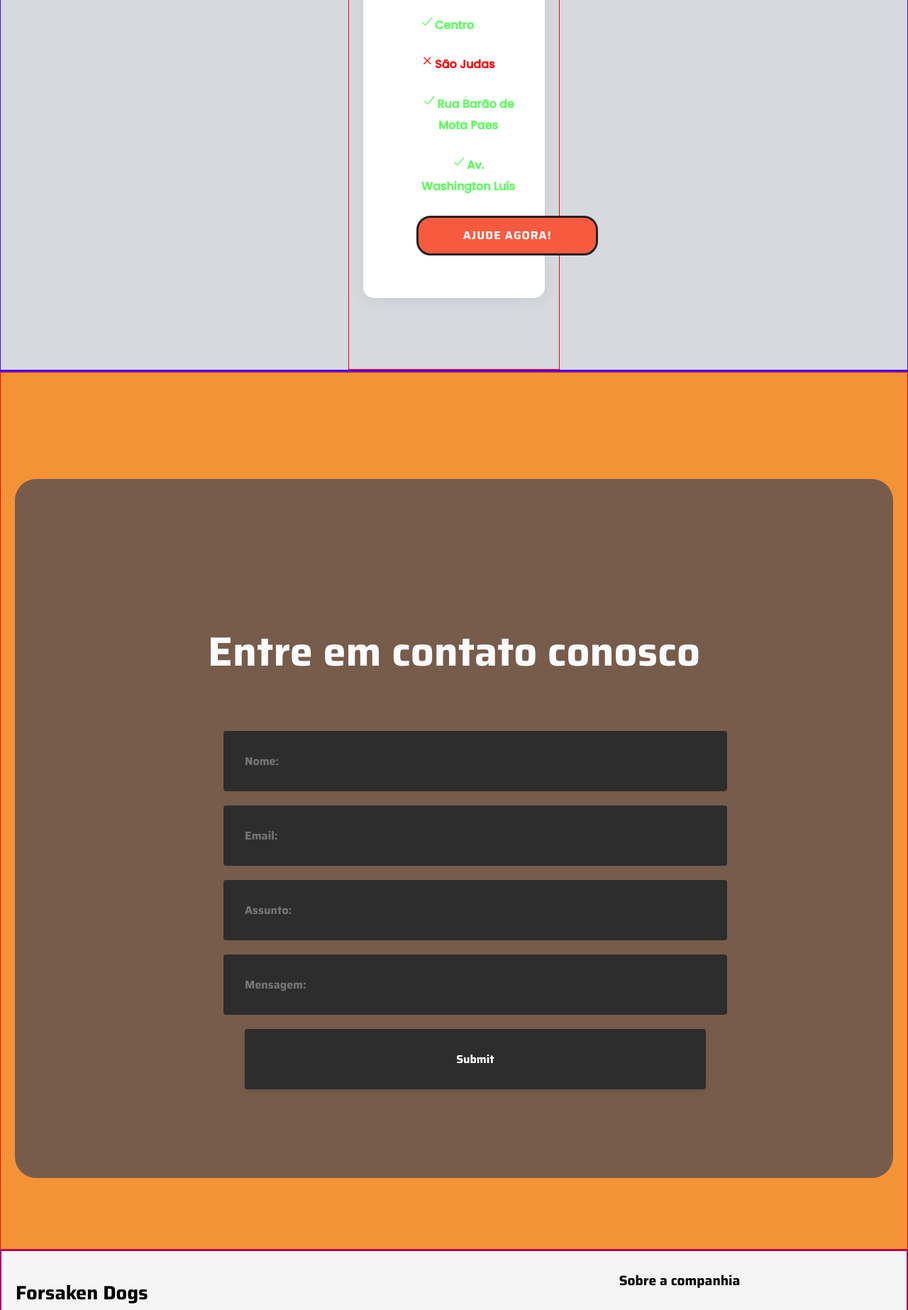
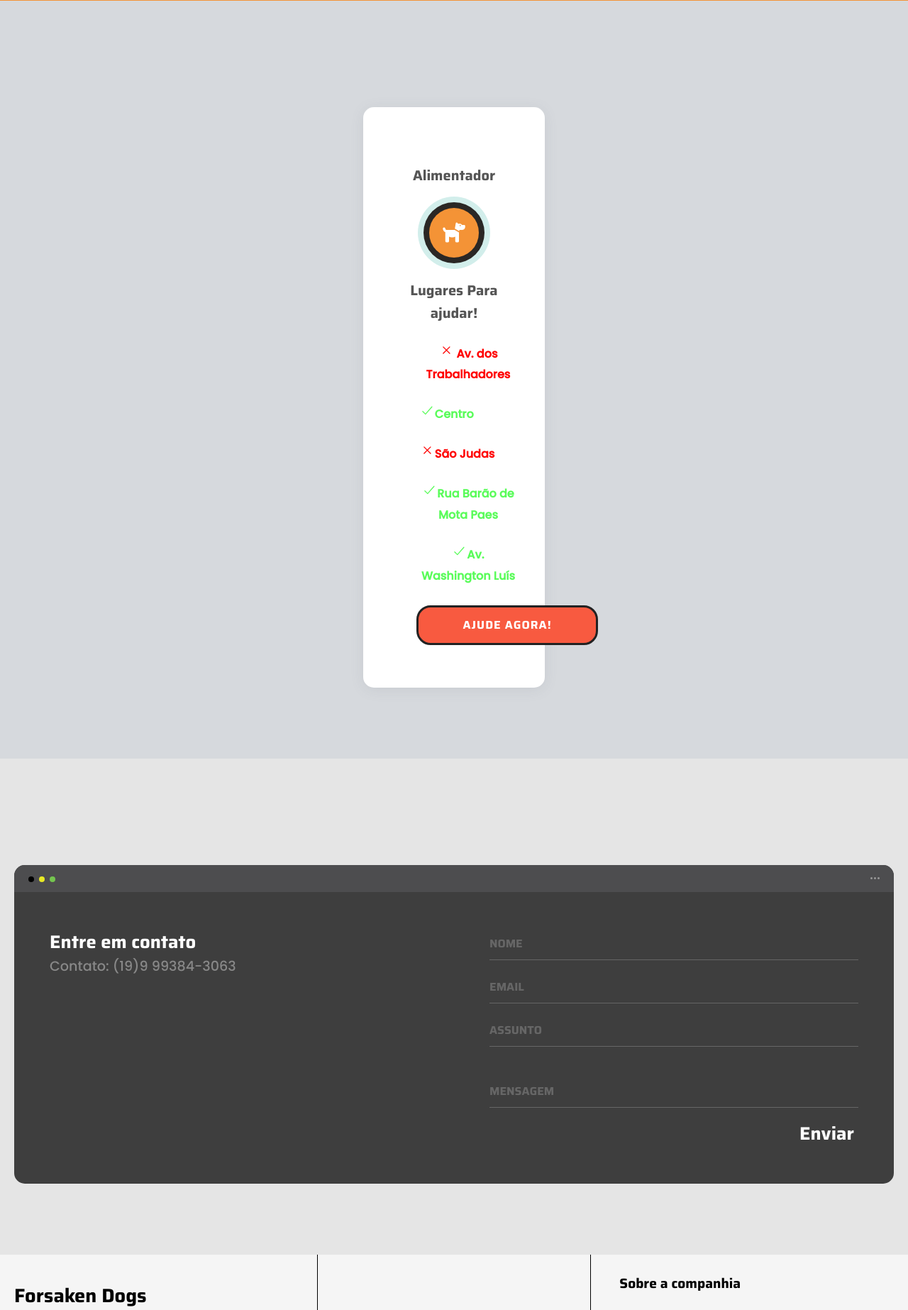
Before and after one commit to ViniciusOLucio/TCC-2023, a PHP site: page / in a window 1280 px wide. Shown: the part 3131-4977 px from the top of the page at 71% size. Run offline with PHP 8.4, Linux system fonts and the light colour scheme; some libraries are stand-ins or nearby versions.

Commit message:
adicao da sessão de contato

```diff
--- a/assets/css/base/base.css
+++ b/assets/css/base/base.css
@@ -6,20 +6,21 @@
     max-width: 1440px;
     margin: 0 auto;
     padding: 0px 20px;
-    border: 1px solid red;
+    /* border: 1px solid red;  */
   }
   .cima{
     padding-top: 150px;
   }
   .cor-preta{
-    background-color: #e5e5e5;
+    background-color: #e5e5e5 !important;
 }
+
   .cor-branca{
     background-color: whitesmoke !important;
   }
   .col-100{
     background-color:var(--cor-t);
-    border: 1px solid rgb(72, 0, 255);
+    /* border: 1px solid rgb(72, 0, 255);  */
 
   }
   .cor-cinza{
@@ -37,13 +38,13 @@
 }
 /* GRIDS */
 .grid-1{
-  border: 1px solid greenyellow;
+  /* border: 1px solid greenyellow; */
   display: grid;
   grid-template-columns:  1fr;
   gap:40px;
 }
 .grid-2{
-  border: 1px solid greenyellow;
+  /* border: 1px solid greenyellow; */
   display: grid;
   grid-template-columns: 1fr 1fr;
   gap:40px;
--- a/assets/css/base/contato.css
+++ b/assets/css/base/contato.css
@@ -1,63 +1,183 @@
+
+  .screen {
+    position: relative;
+    background: #3e3e3e;
+    border-radius: 15px;
+  }
+
+  .screen:after {
+    content: '';
+    display: block;
+    position: absolute;
+    top: 0;
+    left: 20px;
+    right: 20px;
+    bottom: 0;
+    border-radius: 15px;
+    box-shadow: 0 20px 40px rgba(0, 0, 0, .4);
+    z-index: -1;
+  }
+
+  .screen-header {
+    display: flex;
+    align-items: center;
+    padding: 10px 20px;
+    background: #4d4d4f;
+    border-top-left-radius: 15px;
+    border-top-right-radius: 15px;
+  }
+
+  .screen-header-left {
+    margin-right: auto;
+  }
+
+  .screen-header-button {
+    display: inline-block;
+    width: 8px;
+    height: 8px;
+    margin-right: 3px;
+    border-radius: 8px;
+    background: white;
+  }
+
+  .screen-header-button.close {
+    background: #000000;
+  }
+
+  .screen-header-button.maximize {
+    background: #e8e925;
+  }
+
+  .screen-header-button.minimize {
+    background: #74c54f;
+  }
+
+  .screen-header-right {
+    display: flex;
+  }
+
+  .screen-header-ellipsis {
+    width: 3px;
+    height: 3px;
+    margin-left: 2px;
+    border-radius: 8px;
+    background: #999;
+  }
+
+  .screen-body {
+    display: flex;
+  }
+
+  .screen-body-item {
+    flex: 1;
+    padding: 50px;
+  }
+
+  .screen-body-item.left {
+    display: flex;
+    flex-direction: column;
+  }
+
+  .app-title {
+    font-weight: 800;
+    font-family: "Saira";
+    display: flex;
+    flex-direction: column;
+    position: relative;
+    color: #ffffff;
+    font-size: 1.6rem;
+  }
 
 
 
-
-
-.caixa-contato{
-    border-radius: 30px;
-    background-color: var(--cor-t);
-    height: 100%;
-    width: 100%;
+  .app-contact {
+    font-family: "Poppins";
+    margin-top: auto;
+    font-size: 1.2rem;
+    color: #888;
   }
 
-.form-contato input {
+  .app-form-group {
+    margin-bottom: 15px;
+  }
+
+  .app-form-group.message {
+    margin-top: 40px;
+  }
+
+  .app-form-group.buttons {
+    margin-bottom: 0;
+    text-align: right;
+  }
+
+  .app-form-control {
+    width: 100%;
+    padding: 10px 0;
+    background: none;
+    border: none;
+    border-bottom: 1px solid #666;
+    color: #ddd;
     font-family: "Saira";
     font-weight: 800;
-   margin-top: 20px;
-    padding: 30px;
-    border: 0;
-    width: 100%;
     font-size: 1rem;
-    background-color: #2d2d2d;
-    color: white;
-    border-radius: 4px;
+    text-transform: uppercase;
+    outline: none;
+    transition: border-color .2s;
+  }
+
+  .app-form-control::placeholder {
+    color: #666;
+  }
+
+  .app-form-control:focus {
+    border-bottom-color: #ddd;
+  }
+
+  .app-form-button {
+    font-family: "Saira";
+    font-weight: 800;
+    background: none;
+    border: none;
+    color: #ffffff;
+    font-size: 1.6rem;
+    cursor: pointer;
+    outline: none;
+  }
+
+  .app-form-button:hover {
+    color: #68d45c;
   }
 
 
-.input-container {
-    width: 650px;
-    max-width: 100%;
-    margin: 20px auto 25px auto;
+
+  @media screen and (max-width: 520px) {
+    .screen-body {
+      flex-direction: column;
     }
 
-.submit-btn {
-margin-left: 30px;
-    display: flex;
-    font-family: "Saira";
-    font-weight: 800;
-    padding: 7px 35px;
-    border-radius: 5px;
-    display: inline-block;
-    background-color: #4b8cfb;
-    color: white;
-    font-size: 1.6rem;
-    cursor: pointer;
-    box-shadow: 0 2px 5px 0 rgba(0,0,0,0.06),
-              0 2px 10px 0 rgba(0,0,0,0.07);
-    -webkit-transition: all 300ms ease;
-    transition: all 300ms ease;
+    .screen-body-item.left {
+      margin-bottom: 30px;
     }
 
-.submit-btn:hover {
-    transform: translateY(3px);
-    box-shadow: 0 1px 1px 0 rgba(0,0,0,0.10),
-              0 1px 1px 0 rgba(0,0,0,0.09);
+    .app-title {
+      flex-direction: row;
     }
 
-@media (max-width: 768px) {
-    .submit-btn {
-        width:100%;
-        float: none;
-        text-align:center;
+    .app-title span {
+      margin-right: 12px;
+    }
+
+    .app-title:after {
+      display: none;
     }
   }
+
+  @media screen and (max-width: 600px) {
+    .screen-body {
+      padding: 40px;
+    }
+
+    .screen-body-item {
+      padding: 0;
+    }
+  }
--- a/assets/css/base/footer.css
+++ b/assets/css/base/footer.css
@@ -45,10 +45,10 @@ float: right;
 .footer-1 h6 a {
   text-decoration: none;
   color: #000000;
-font-size: 1.2rem;
+font-size: 0.8rem;
 }
 .footer-1 h6 a:hover{
-  font-size: 1.2rem;
+  font-size: 0.8rem;
   color: #ff0000;
   transition: all .65s;
   }
@@ -69,6 +69,13 @@ font-size: 1.2rem;
   font-weight: 800;
   font-size: 1rem;
 }
+.footer-1 a{
+color:#000000;
+}
+.footer-1 a:hover{
+  transition: .65s;
+  color:#ff0000;
+  }
 .footer-1 ul li a{
 text-decoration: none;}
 
@@ -89,3 +96,7 @@ text-decoration: none;}
   font-family: "Saira";
   font-size: 1.2rem;
 }
+.footer-2{
+  border-left: 1px solid black;
+  border-right: 1px solid black;
+}
--- a/assets/css/home/hero.css
+++ b/assets/css/home/hero.css
@@ -62,3 +62,6 @@ color: #fbfbfb;
   border: 3px solid var(--cor-body);
 
 }
+.card-hero h4{
+  color: tomato;
+}
--- a/assets/css/home/sobre.css
+++ b/assets/css/home/sobre.css
@@ -37,5 +37,5 @@ width: 100%;
         color: rgb(25, 25, 25);
     }
 .sobre-subtitulo p{
-    color: rgb(72, 71, 71);
+    color: rgb(112, 112, 112);
 }
--- a/index.html
+++ b/index.html
@@ -83,28 +83,28 @@
                 <li>
                     <div class="card-hero"><a href="">
                             <ion-icon name="accessibility-outline"></ion-icon>
-                            <h4 style="color:yellow;">Apoie já</h4>
+                            <h4>Apoie já</h4>
                         </a></div>
                 </li>
                 <!-- 2 -->
                 <li>
                     <div class="card-hero"><a href="">
                             <ion-icon name="accessibility-outline"></ion-icon>
-                            <h4 style="color:rgb(92, 239, 255);">Apoiadores</h4>
+                            <h4>Apoiadores</h4>
                         </a></div>
                 </li>
                 <!-- 3 -->
                 <li>
                     <div class="card-hero"><a href="">
                             <ion-icon name="accessibility-outline"></ion-icon>
-                            <h4 style="color:tomato;">Lugares</h4>
+                            <h4>Lugares</h4>
                         </a></div>
                 </li>
                 <!-- 4 -->
                 <li>
                     <div class="card-hero"><a href="">
                             <ion-icon name="accessibility-outline"></ion-icon>
-                            <h4 style="color:greenyellow;">Contato</h4>
+                            <h4>Contato</h4>
                         </a></div>
                 </li>
             </ul>
@@ -246,38 +286,64 @@
 
     <!-- FIM DOS LUGARES -->
     <!-- CONTATO -->
+    <div class="col-100 cor-preta">
     <section id="contato" class="container cima baixo">
 
-        <div class="caixa-contato cima baixo">
-            <div class="titulo-contato">
-                <h1>Entre em contato conosco</h1>
+        <div class="screen">
+            <div class="screen-header">
+                <div class="screen-header-left">
+                    <div class="screen-header-button close"></div>
+                    <div class="screen-header-button maximize"></div>
+                    <div class="screen-header-button minimize"></div>
                 </div>
-            <div class="input-container form-contato">
-                <form method="post">
-                    <!-- nome -->
-                    <input type="text"  id="nome" name="nome" placeholder="Nome:"><br>
-                    <!-- email -->
+                <div class="screen-header-right">
+                    <div class="screen-header-ellipsis"></div>
+                    <div class="screen-header-ellipsis"></div>
+                    <div class="screen-header-ellipsis"></div>
+                </div>
+            </div>
+            <div class="screen-body">
+                <div class="screen-body-item ">
+                    <div class="app-title">
+                        <span>Entre em contato </span>
 
-                    <input type="email"  id="email" name="email" placeholder="Email:"><br>
-                    <!-- titulo -->
-                    <input type="text" id="assunto" name="assunto" placeholder="Assunto:"><br>
-                    <!-- mensagem -->
-                    <input type="text" id="mensagem" name="mensagem" placeholder="Mensagem:"><br>
-                    <!-- enviar -->
-                    <input type="submit" class="submit-btn" placeholder="Enviar">
+                    </div>
+                    <div class="app-contact">Contato: (19)9 99384-3063</div>
+                </div>
+                <form action=""class="screen-body-item" method="post">
+
+
+                    <div class="app-form">
+                        <div class="app-form-group">
+                            <input class="app-form-control" placeholder="Nome" name="nome">
+                        </div>
+                        <div class="app-form-group">
+                            <input class="app-form-control" placeholder="Email" name="email">
+                        </div>
+                        <div class="app-form-group">
+                            <input class="app-form-control" placeholder="Assunto" name="assunto">
+                        </div>
+                        <div class="app-form-group message">
+                            <input class="app-form-control" placeholder="Mensagem" name="mensagem">
+                        </div>
+                        <div class="app-form-group buttons">
+
+                            <input type="submit"class="app-form-button" value="Enviar">
                         </form>
+
+                    </div>
+                </div>
+            </div>
         </div>
 
 
 
-
+    </section>
 </div>
-    </section>
-
 
     <!-- FOOTER -->
-<div class="col-100 cor-branca" >
-    <footer   class="grid-3 container">
+    <div class="col-100 cor-branca">
+        <footer class="grid-3 container">
             <div class="footer-1">
                 <h4>Forsaken Dogs</h4>
                 <ul style="display: flex;">
```
Also changed, not shown: other parts of index.html (+51 -7 lines). Lines whose indentation alone changed are shown as unchanged.
